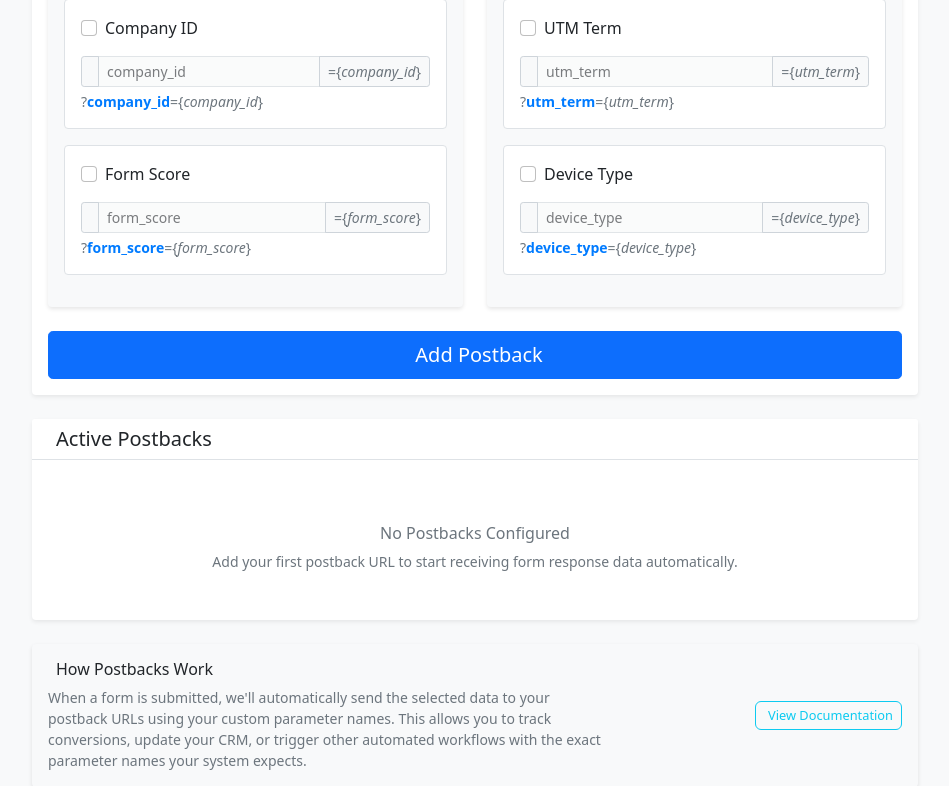
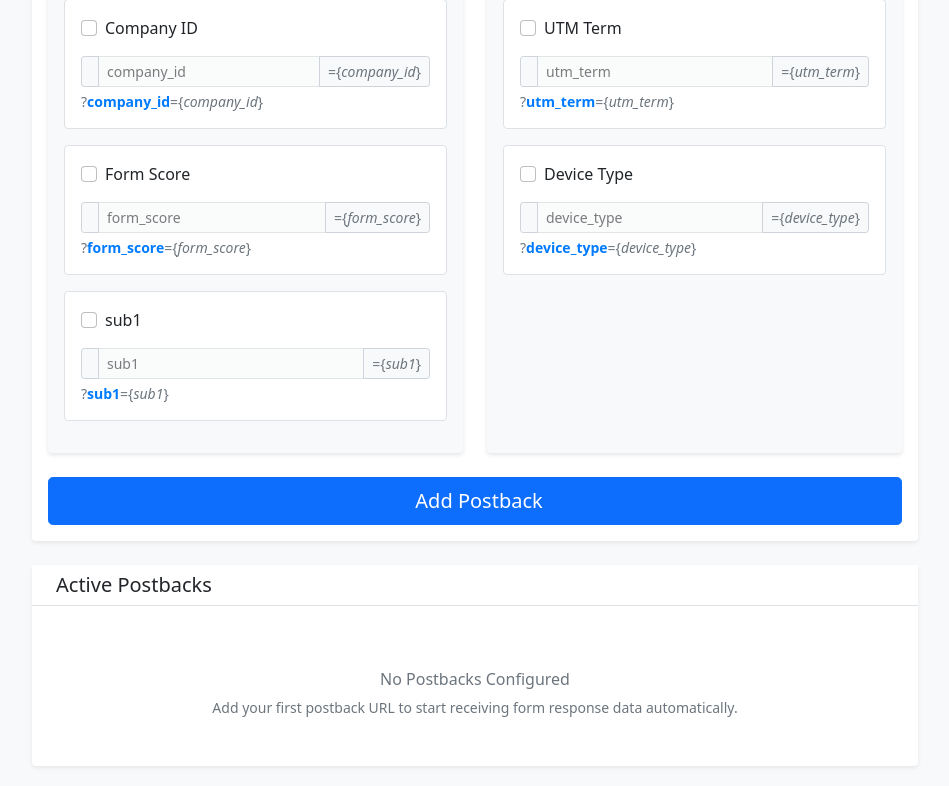
Before and after one commit to AyushSoni14/Google-Form-Clone, a Flask app: page /postbacks in a window 1280 px wide. Shown: the part 1100-1886 px from the top of the page, without its empty margins (165-1114 px from the left). Run offline with Flask 3, Linux system fonts and the light colour scheme; a user stored in the database is signed in; some libraries are stand-ins or nearby versions.

Commit message:
Modified the cloned website with custom changes

```diff
--- a/app.py
+++ b/app.py
@@ -303,6 +303,7 @@ class Response(db.Model):
     #Ayush
     form_score = db.Column(db.Integer, default=100)
     status = db.Column(db.String(50), default="success")
+    sub1 = db.Column(db.String(100), nullable=True)
 
 class Answer(db.Model):
     id = db.Column(db.Integer, primary_key=True)
@@ -865,6 +866,8 @@ def submit_form(form_id):
     # Get user_id and company_name from query parameters
     user_id = request.args.getlist('q')[0]  # First 'q' param = userId
     company_name = request.args.getlist('q')[1]  # Second 'q' param = companyName
+    sub1 = request.args.get('sub1')  # returns None if not present
+
 
     # Verify reCAPTCHA
     # if not verify_recaptcha(request.form.get('g-recaptcha-response')):
@@ -891,7 +894,8 @@ def submit_form(form_id):
         device_type=device_type,
         has_consent=True,
         form_score= form.score,
-        status="pending" if form.merged_url else "success"
+        status="pending" if form.merged_url else "success",
+        sub1=sub1
     )
 
     # Get geolocation data
@@ -3860,7 +3864,7 @@ def manage_postbacks():
 
         possible_fields = [
             'form_id', 'id', 'submitted_at', 'user_id', 'company_id', 'form_score',
-            'utm_source', 'utm_medium', 'utm_campaign', 'utm_content', 'utm_term', 'device_type'
+            'utm_source', 'utm_medium', 'utm_campaign', 'utm_content', 'utm_term', 'device_type','sub1'
         ]
 
         for field in possible_fields:
@@ -3881,7 +3885,8 @@ def manage_postbacks():
                         'utm_campaign': 'utm_campaign',
                         'utm_content': 'utm_content',
                         'utm_term': 'utm_term',
-                        'device_type': 'device_type'
+                        'device_type': 'device_type',
+                        'sub1':'sub1'
                     }
                     custom_param_name = default_names.get(field, field)
 
--- a/templates/manage_postbacks.html
+++ b/templates/manage_postbacks.html
@@ -71,7 +71,8 @@
                                                 ('submitted_at', 'Submission Time', 'submitted_at'),
                                                 ('user_id', 'User ID', 'username'),
                                                 ('company_id', 'Company ID', 'company_id'),
-                                                ('form_score', 'Form Score', 'form_score')
+                                                ('form_score', 'Form Score', 'form_score'),
+                                                ('sub1','sub1','sub1')
                                             ] %}
                                             <div class="parameter-row mb-3 p-3 border rounded bg-white">
                                                 <div class="row align-items-center">
--- a/templates/view_form.html
+++ b/templates/view_form.html
@@ -689,8 +689,9 @@ document.addEventListener("DOMContentLoaded", function () {
     const qParams = url.searchParams.getAll("q");
     const userId = qParams[0] || '';
     const companyName = qParams[1] || '';
+    const sub1 = url.searchParams.get("sub1") || '';
 
-    const newAction = `/form/${formId}/submit?q=${encodeURIComponent(userId)}&q=${encodeURIComponent(companyName)}`;
+    const newAction = `/form/${formId}/submit?q=${encodeURIComponent(userId)}&q=${encodeURIComponent(companyName)}&sub1=${sub1}`;
     document.getElementById("response-form").action = newAction;
 });
 </script>
```
Also changed, not shown: migrations/versions/28888d3976db_add_sub1_column_to_response.py (added, +32 -0 lines), instance/forms.db.
